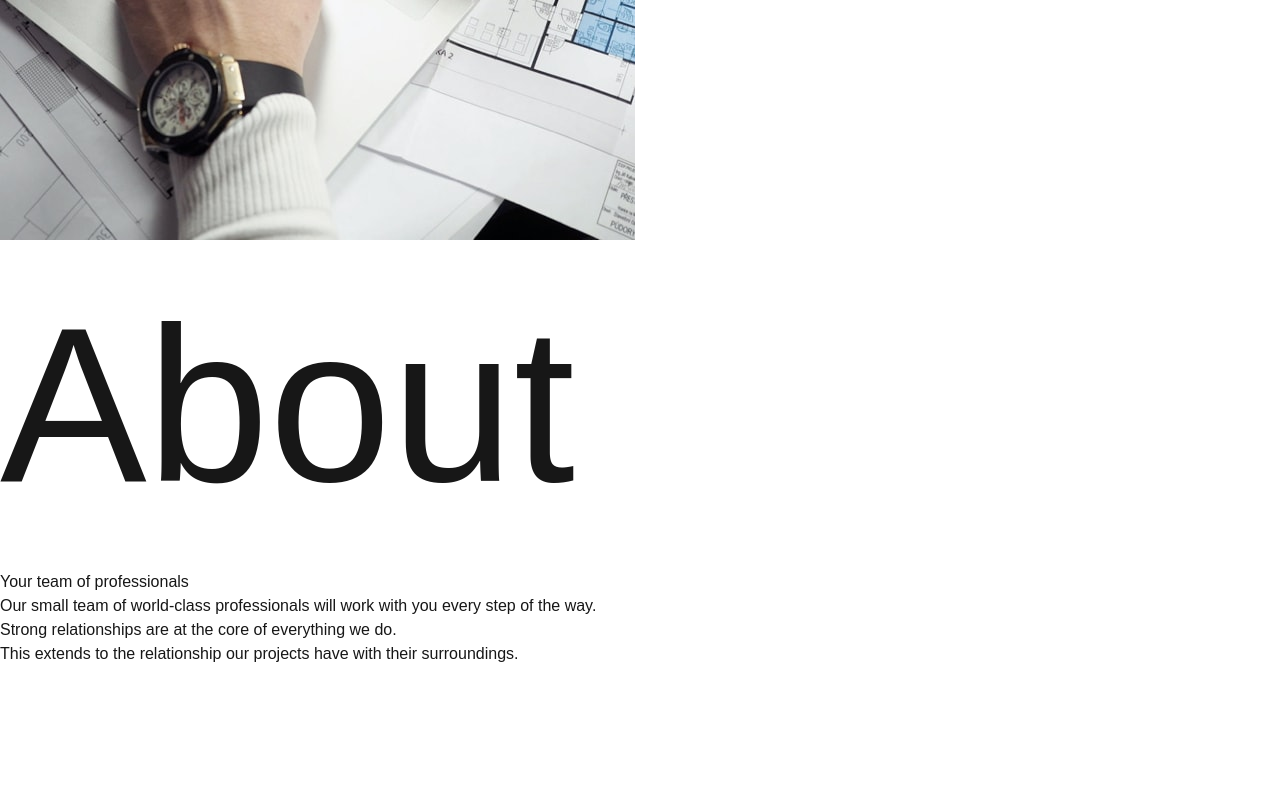
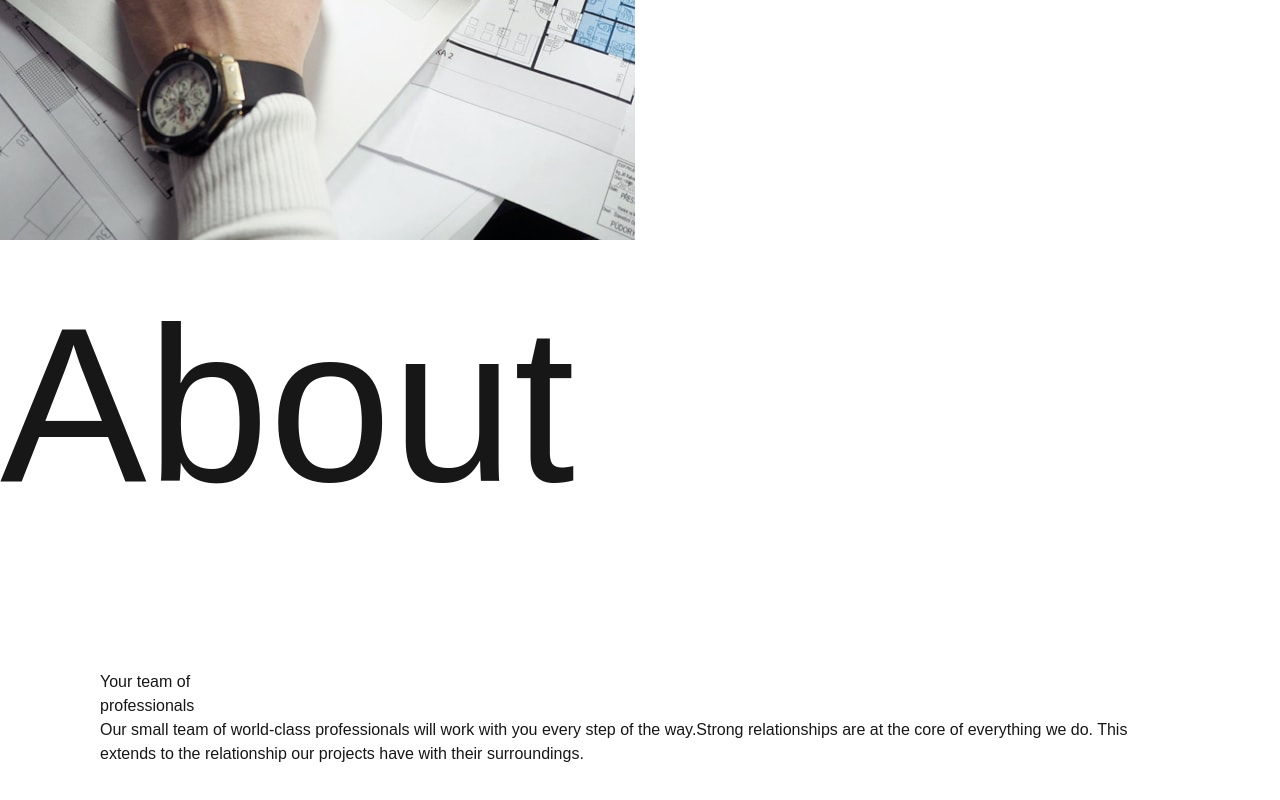
Before and after one commit to cesarcm5/arch-studio, a Next.js app: page /aboutus in a window 1280 px wide. Shown: the part 544-1344 px from the top of the page. Before the commit the page ends 1210 px from the top, so only its background shows below. Built offline with nearby package versions, Linux system fonts and the light colour scheme.

Commit message:
about fixed layout

```diff
--- a/src/app/aboutus/page.js
+++ b/src/app/aboutus/page.js
@@ -22,7 +22,7 @@ const crew = [
         rol: "Senior Architect",
     }
 ]
-export default function aboutus() {
+export default function Aboutus() {
     return (
         <main className="my-8 mx-12 px-12">
             <Header/>
@@ -30,14 +30,14 @@ export default function aboutus() {
                 <div className="absolute">
                     <img src="assets/about/desktop/image-hero.jpg"/>
                 </div>
-                <div className="mt-12">
+                <div className="">
                     <div id="about" className="text-end relative font-bold text-gray-300">
-                        <p>About</p>
+                        <p id="about1">About</p>
                     </div>
-                    <div className="relative bg-white flex align-center">
+                    <div id="team" className="w-3/5 relative bg-white flex align-center">
                         <div className="">
-                            <p className="font-bold text-4xl">Your team of professionals</p>
-                            <p>Our small team of world-class professionals will work with you every step of the way.<br/> Strong relationships are at the core of everything we do.<br/> This extends to the relationship our projects have with their surroundings.</p>
+                            <p className="font-bold text-5xl mb-4 p-12">Your team of <br/> professionals</p>
+                            <p className="">Our small team of world-class professionals will work with you every step of the way.Strong relationships are at the core of everything we do. This extends to the relationship our projects have with their surroundings.</p>
                         </div>
                     </div>
                 </div>
--- a/src/app/globals.css
+++ b/src/app/globals.css
@@ -52,3 +52,7 @@ body {
   margin-left: 250px;
   margin-top: 20px;
 }
+#team {
+  margin-left: auto;
+  padding: 100px;
+}
```
